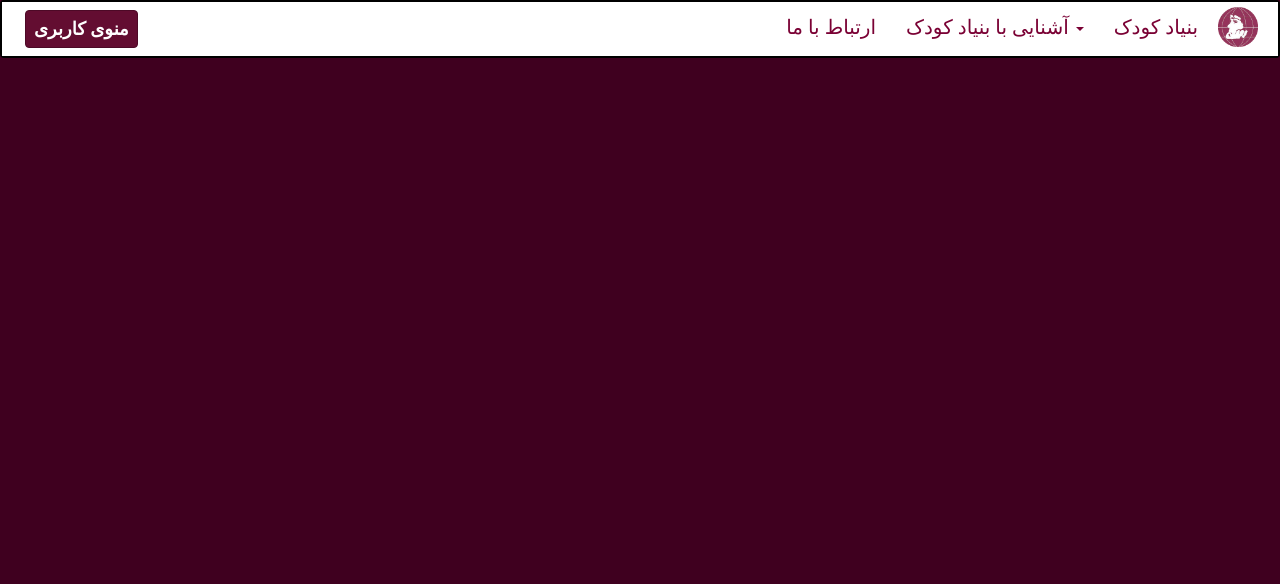
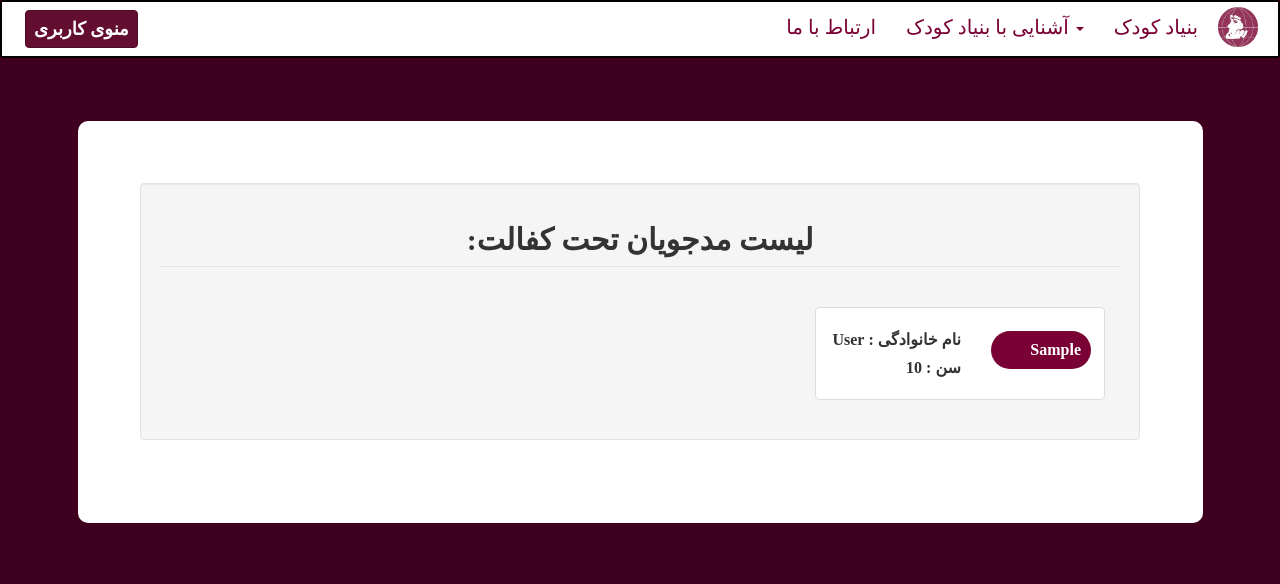
Before and after one commit to falipour/ChildFoundation2, a Django app: template hamyar/templates/hamyar/Madadjoo_List.html in a window 1280 px wide. Shown: the top 584 px of the page. Run offline with Django 3.2, Linux system fonts and the light colour scheme; the template is opened without the code that fills it: most values are stand-ins (such as "Sample title", 1, 10 or a date in 2020); some libraries are stand-ins or nearby versions.

Commit message:
madajoolist2

```diff
--- a/hamyar/admin.py
+++ b/hamyar/admin.py
@@ -6,3 +6,4 @@ from .models import *
 admin.site.register(Hamyar)
 admin.site.register(Payment)
 admin.site.register(PaymentFoundation)
+admin.site.register(Adapt)
--- a/hamyar/templates/hamyar/Madadjoo_List.html
+++ b/hamyar/templates/hamyar/Madadjoo_List.html
@@ -5,4 +5,44 @@
 {% endblock %}
 
 {% block content %}
+    <!--page content-->
+    <div id="page-content-wrapper" class="offset8">
+        <div class="container-fluid">
+            <div class="row">
+                <div class="col-lg-12">
+                    <div style="background-color: white; margin: 5%; padding: 5%; border-radius: 10px;">
+                        <section id="report">
+                            <form class="well form-horizontal" style="direction: rtl">
+                                <fieldset>
+                                    <legend>
+                                        <center><h2 style="font-family: 'B Nazanin'; font-size: 30px; font-weight: bold;"><b>لیست مدجویان تحت کفالت:</b></h2></center>
+                                    </legend>
+                                    <br>
+                                    <div style="direction: rtl">
+                                        {% if list %}
+                                            {% for madadjoo in list %}
+                                                <div class="col-sm-3 col-lg-4" style="float: right !important;">
+                                                    <div class="thumbnail">
+                                                        <div class="caption">
+                                                            <h5  style="background: #7a0134; font-family: 'B Nazanin'; font-size: 16px; font-weight: bold; color: white; padding: 10px; width: 100px; float: right; margin-left: 30px; border-radius: 20px">
+                                                                {{ madadjoo.user.user.first_name }}
+                                                            </h5>
+                                                            <h4 style="font-family: 'B Nazanin'; font-size: 16px; font-weight: bold;">نام خانوادگی :
+                                                                {{ madadjoo.user.user.last_name }}
+                                                            </h4>
+                                                            <h4 style="font-family: 'B Nazanin'; font-size: 16px; font-weight: bold;">سن : {{ madadjoo.age }}</h4>
+                                                        </div>
+                                                    </div>
+                                                </div>
+                                            {% endfor %}
+                                        {% endif %}
+                                    </div>
+                                </fieldset>
+                            </form>
+                        </section>
+                    </div>
+                </div>
+            </div>
+        </div>
+    </div>
 {% endblock %}
```
Also changed, not shown: db.sqlite3.
